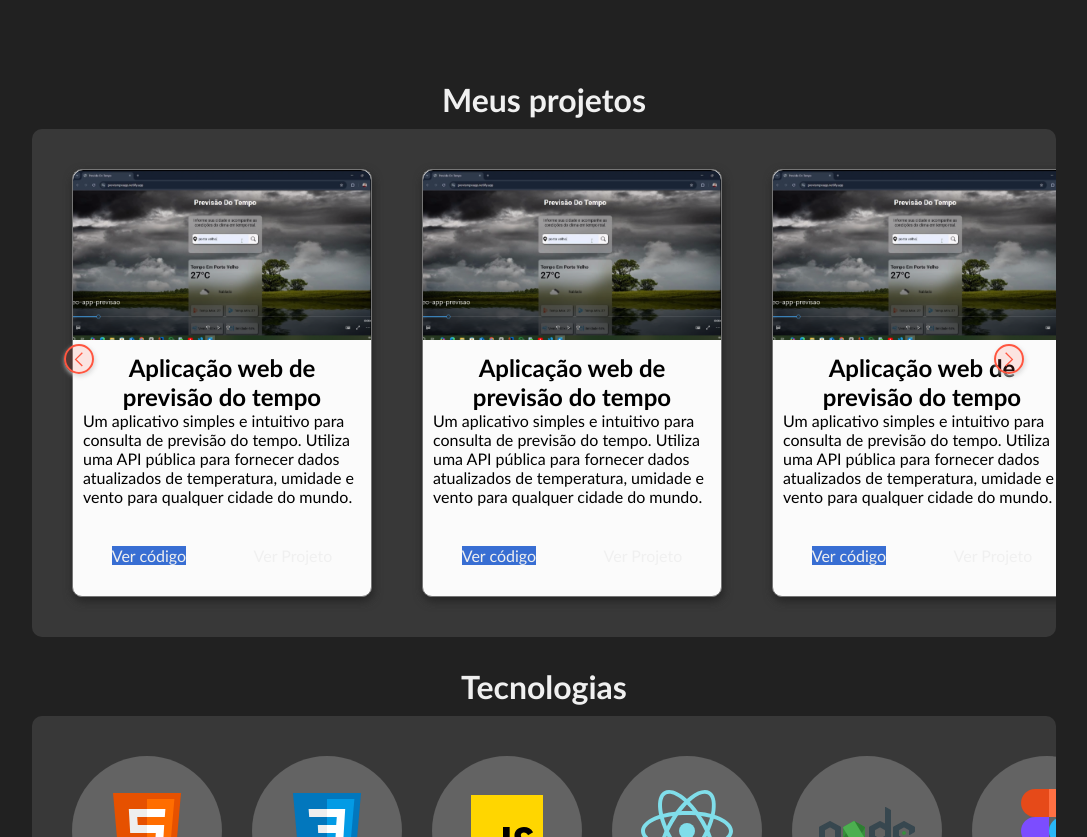
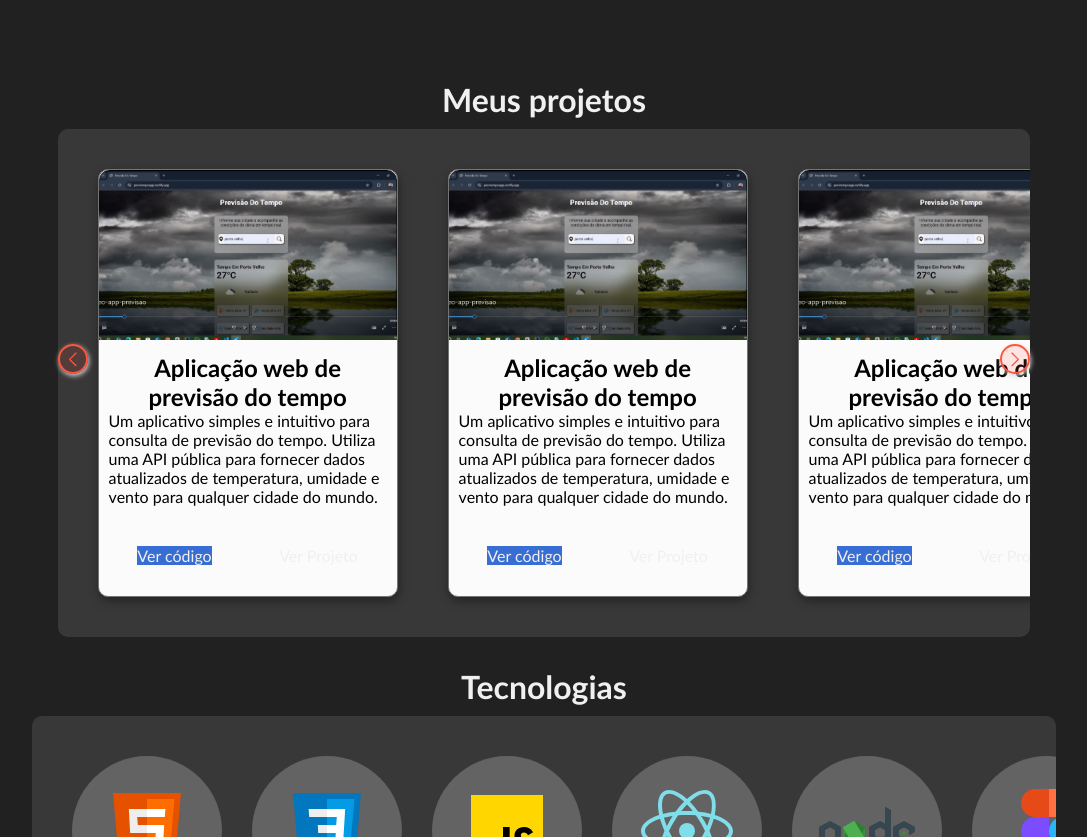
Before and after one commit to marceloguima/meu-portifolio, a React (Vite) app: page / in a window 1280 px wide. Shown: the part 640-1477 px from the top of the page, without its empty margins (96-1183 px from the left). Built offline with nearby package versions, Linux system fonts and the light colour scheme.

Commit message:
ajuste width projetcs

```diff
--- a/src/componentes/MeusProjetos.css
+++ b/src/componentes/MeusProjetos.css
@@ -1,9 +1,10 @@
 .container-projects{
-    width: 100%;
+    width: 95%;
     height: auto;
     display: flex;
     justify-content: center;
     position: relative;
+    /* background-color: aqua; */
 }
 
 .projects{
@@ -12,6 +13,7 @@
     padding: 40px;
     margin-top: 10px;
    display: flex;
+   flex: none;
    gap: 50px;
    overflow-x: auto;
    background: var(--cor-card);
@@ -41,13 +43,12 @@
 }
 
 .btn-next{
-    right: 160px;
+    right: 10%;
 }
 
 .btn-prev{
-    left: 160px;
+    left: 10%;
 }
-
 
 
 @media (min-width: 1200px){
```
